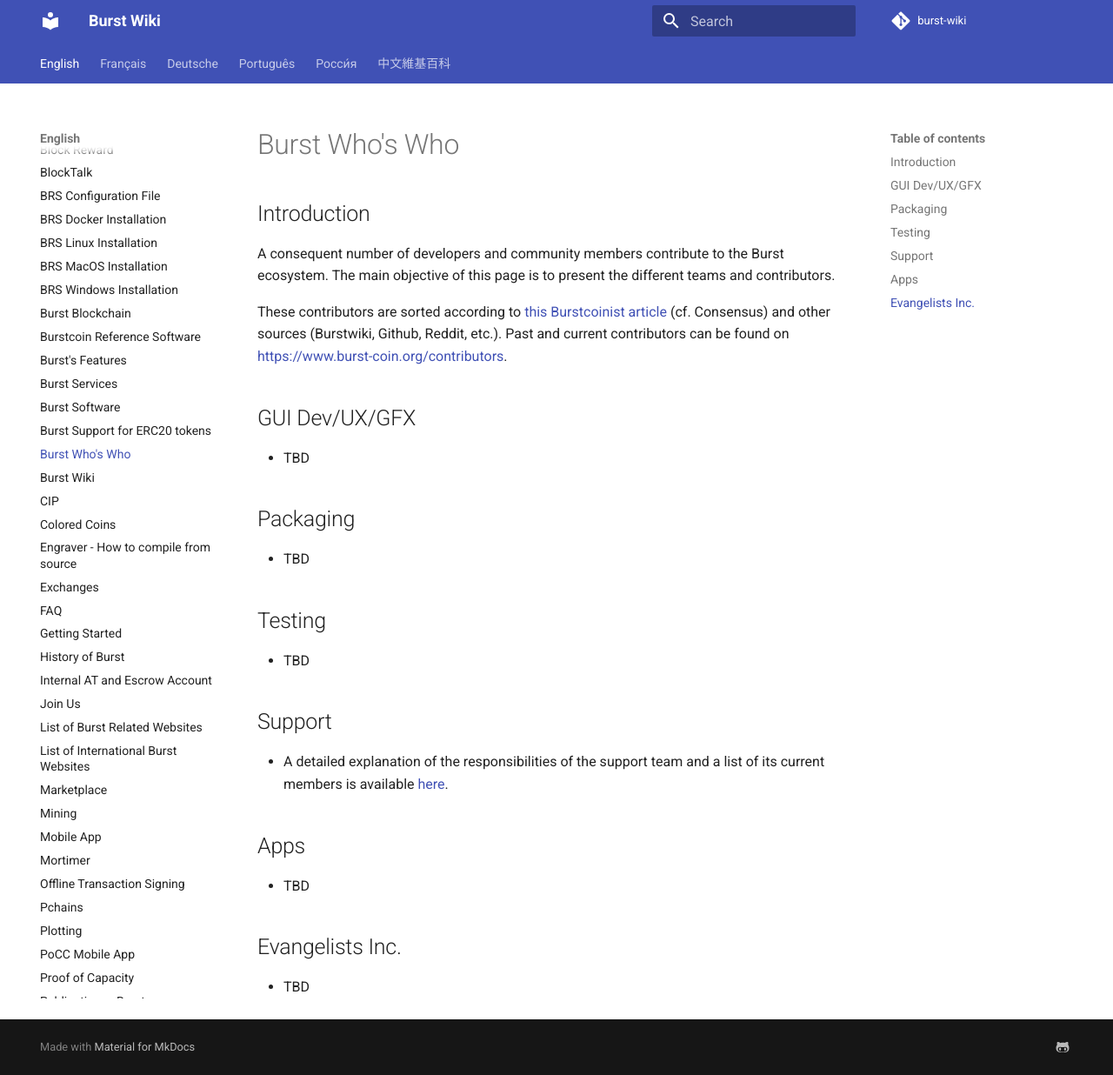
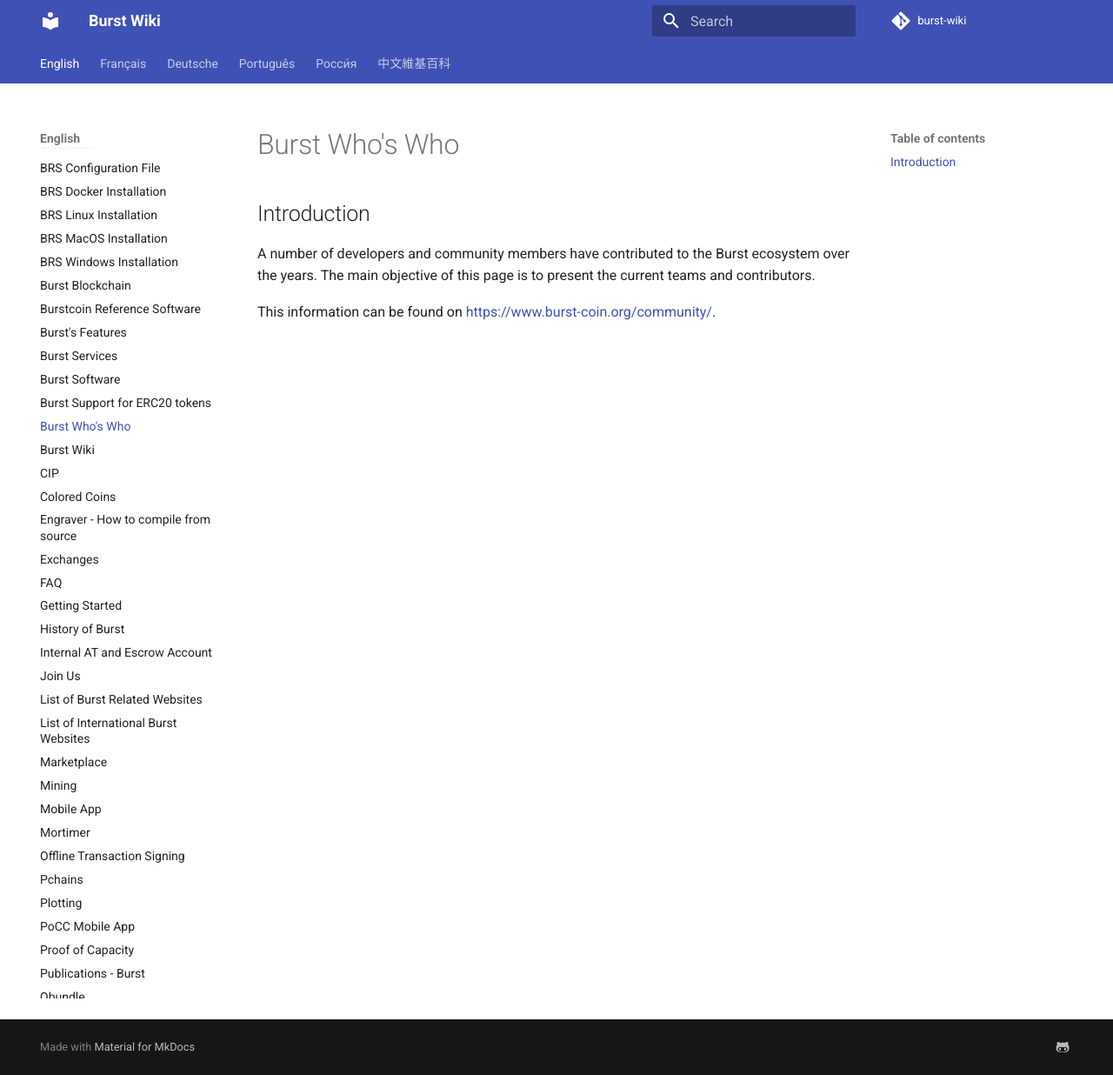
Before and after one commit to burst-apps-team/burst-wiki, an MkDocs documentation site: the page built from docs/en/burst-who-s-who.md, in a window 1280 px wide and 1236 px high. Shown: the whole window at 87% size. Built offline with MkDocs 1.6.1 and Material for MkDocs 9.7.7, drawn with Linux system fonts in a browser that asks for light colours; comment, search, counter and statistics services are not loaded; old or Windows-style settings are respelled for this version of MkDocs.

Commit message:
Updates and Improvements (#47)

```diff
--- a/docs/en/burst-who-s-who.md
+++ b/docs/en/burst-who-s-who.md
@@ -1,36 +1,6 @@
 Introduction
 -------------
 
-A consequent number of developers and community members contribute to the Burst ecosystem. The main objective of this page is to present the different teams and contributors.
+A number of developers and community members have contributed to the Burst ecosystem over the years. The main objective of this page is to present the current teams and contributors.
 
-These contributors are sorted according to [this Burstcoinist article](https://www.burstcoin.ist/2018/06/23/the-economy-of-scale-next-steps-for-burst/) (cf. Consensus) and other sources (Burstwiki, Github, Reddit, etc.). Past and current contributors can be found on <https://www.burst-coin.org/contributors>.
-
-GUI Dev/UX/GFX
--------------
-
-* TBD
-
-Packaging
--------------
-
-* TBD
-
-Testing
--------------
-
-* TBD
-
-Support
--------------
-
-* A detailed explanation of the responsibilities of the support team and a list of its current members is available [here](team-support.md).
-
-Apps
--------------
-
-* TBD
-
-Evangelists Inc.
--------------
-
-* TBD
+This information can be found on <https://www.burst-coin.org/community/>.
```
Also changed, not shown: docs/en/burst-wiki.md (+1 -2 lines), docs/en/exchanges.md (+1 -0 lines), docs/en/getting-started.md (+9 -7 lines), docs/en/mortimer.md (+2 -1 lines).
